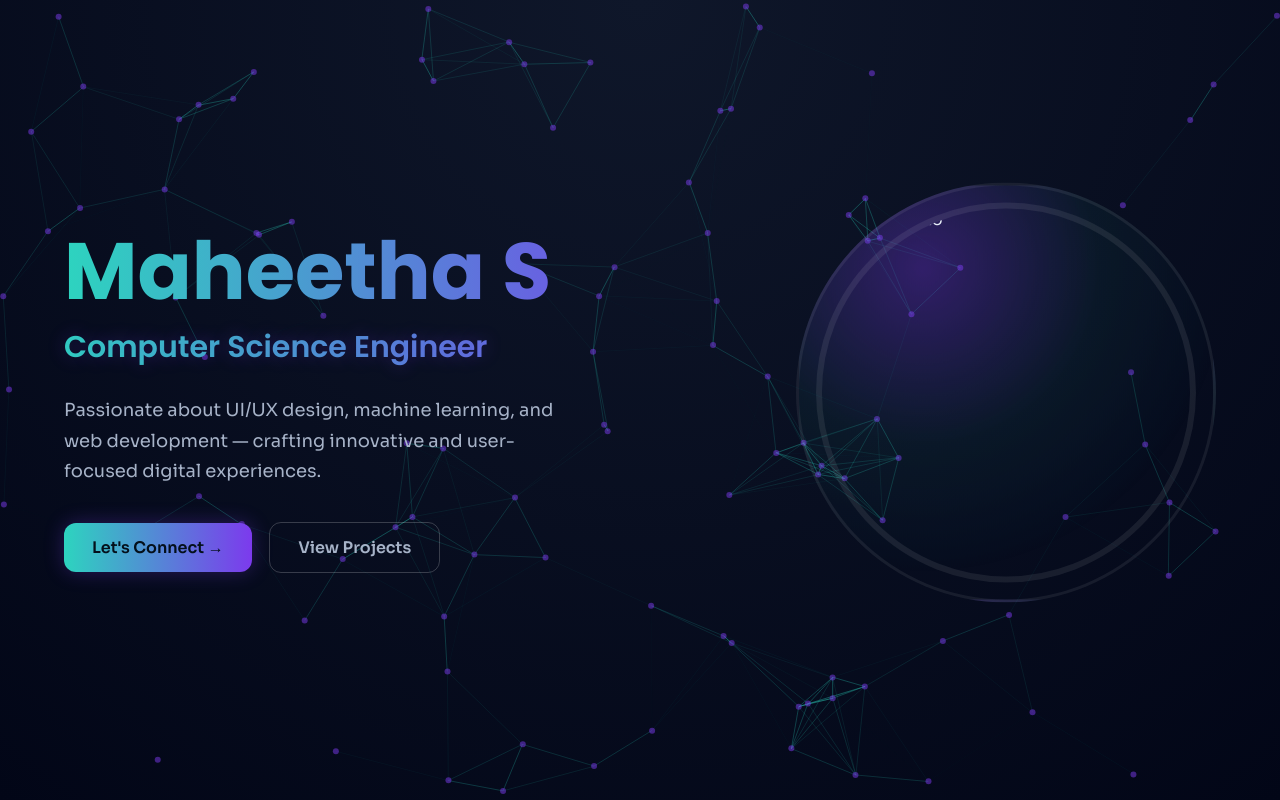
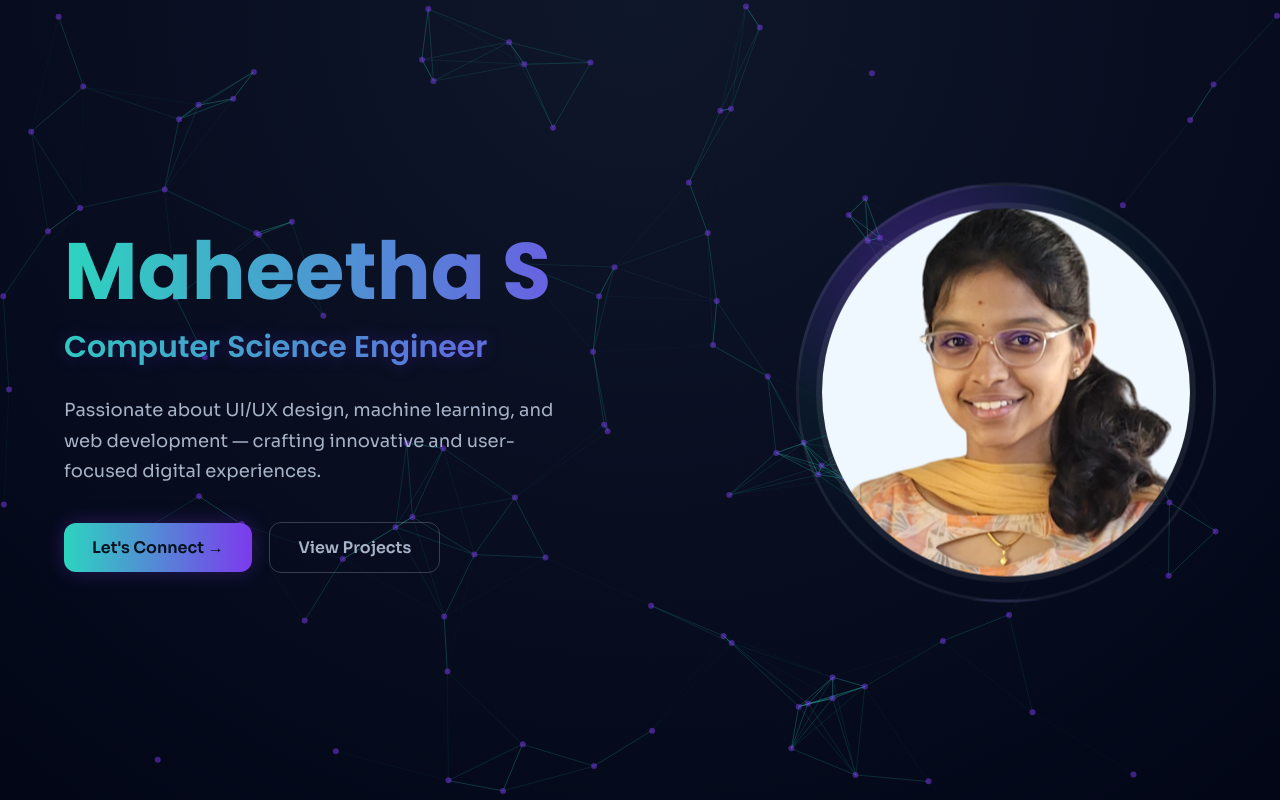
Before and after one commit to maheethacs22/maheetha_portfolio, a plain HTML site: page index.html in a window 1280 px wide. Shown: the top 800 px of the page. Drawn offline with nearby package versions, Linux system fonts and the light colour scheme.

Commit message:
Update index.html

```diff
--- a/index.html
+++ b/index.html
@@ -218,7 +218,7 @@ footer{text-align:center;padding:50px 0;color:var(--muted);font-size:15px}
       <a href="#projects" class="btn btn-outline">View Projects</a>
     </div>
     <div class="photo-frame">
-      <img src="20250806_170659-Photoroom.png" alt="Profile Photo">
+      <img src="images/20250806_170659-Photoroom.png" alt="Profile Photo">
     </div>
   </div>
 </section>
```
